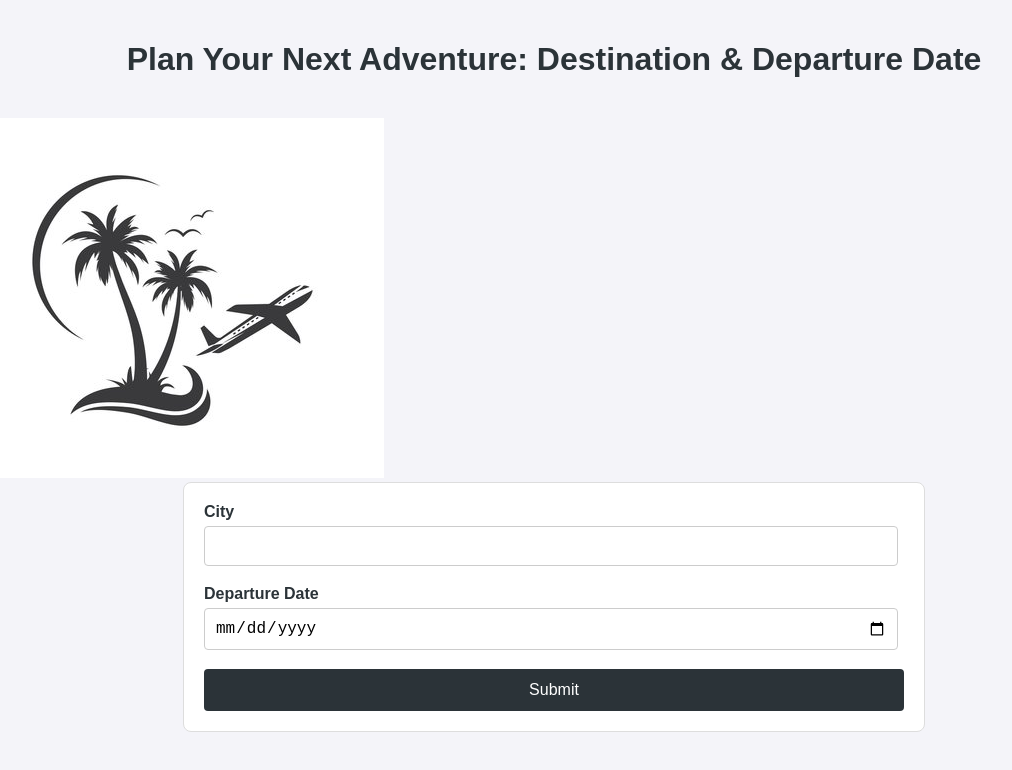
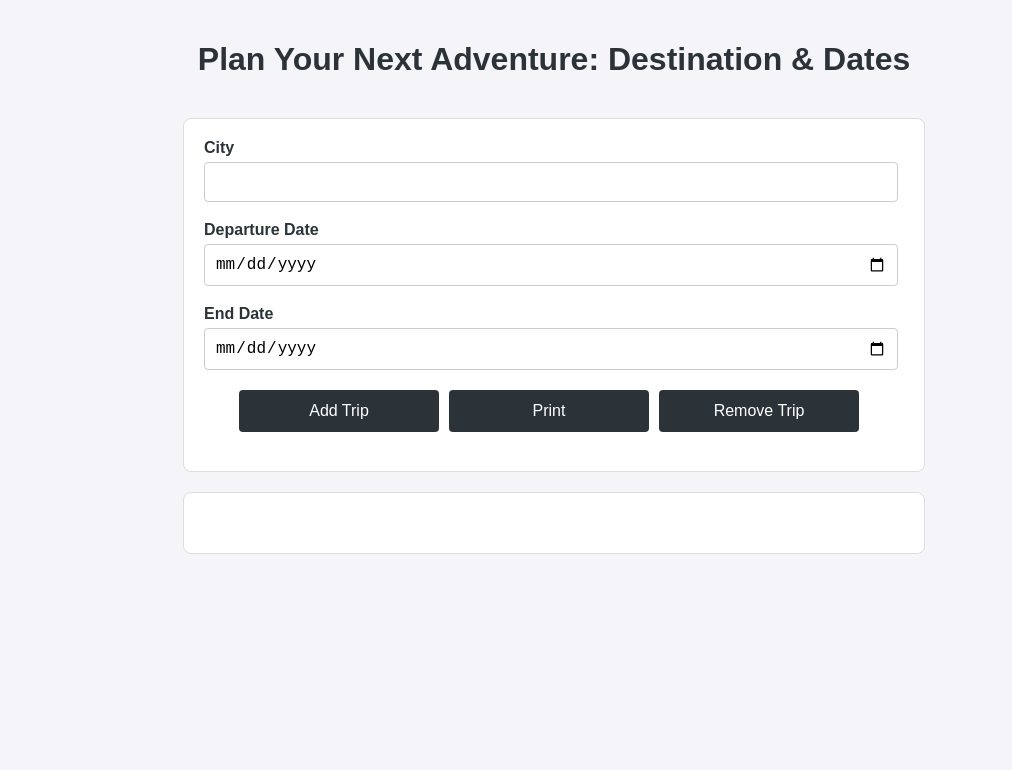
Before and after one commit to masaabuaisheh/Travel-App-Project---Udacity, a website built with webpack: page src/client/views/index.html in a window 1280 px wide. Shown: the whole page, without its empty margins (86-1098 px from the left). Built offline with nearby package versions, Linux system fonts and the light colour scheme.

Commit message:
add new features

```diff
--- a/src/client/index.js
+++ b/src/client/index.js
@@ -1,4 +1,7 @@
 import { handleSubmit } from "./scripts/handleSubmit";
+import { printTrip } from "./scripts/printTrip";
+import { removeTrip } from "./scripts/removeTrip";
+
 import "./public/style/mainstyle.scss";
 // import logo from "./public/images/logo.jpg";
-export { handleSubmit };
+export { handleSubmit, printTrip, removeTrip };
--- a/src/client/public/style/mainstyle.scss
+++ b/src/client/public/style/mainstyle.scss
@@ -52,8 +52,8 @@ form {
   }
 
   button {
-    display: block;
-    width: 100%;
+    display: inline-block;
+    width: 200px;
     padding: 12px;
     background-color: $primary-color;
     color: #fff;
@@ -61,6 +61,7 @@ form {
     border-radius: 4px;
     cursor: pointer;
     font-size: 16px;
+    margin-right: 10px;
 
     &:hover {
       background-color: darken($primary-color, 10%);
@@ -68,9 +69,17 @@ form {
   }
 }
 
+// Button Container Styles
+.form-buttons {
+  display: flex;
+  justify-content: center;
+  margin-top: 20px;
+}
+
 // Error Messages
 #city-error,
-#date-error {
+#start-date-error,
+#end-date-error {
   color: $error-color;
   font-size: 14px;
   margin-top: 5px;
@@ -96,6 +105,11 @@ form {
     margin: 5px 0;
   }
 
+  #trip-length {
+    font-weight: bold;
+    color: $primary-color;
+  }
+
   .cityPic {
     margin-top: 15px;
 
--- /dev/null
+++ b/src/client/scripts/printTrip.js
@@ -0,0 +1,15 @@
+function printTrip() {
+  const tripData = document.getElementById("trip-data").innerHTML;
+  const printWindow = window.open("", "", "height=600,width=800");
+  printWindow.document.write("<html><head><title>Print Trip</title>");
+  printWindow.document.write(
+    "<style>body{font-family: Arial, sans-serif; margin: 20px;}</style>"
+  );
+  printWindow.document.write("</head><body >");
+  printWindow.document.write(tripData);
+  printWindow.document.write("</body></html>");
+  printWindow.document.close();
+  printWindow.print();
+}
+
+export { printTrip };
--- /dev/null
+++ b/src/client/scripts/removeTrip.js
@@ -0,0 +1,11 @@
+function removeTrip() {
+  const tripDataDiv = document.getElementById("trip-data");
+  const cityName = document.getElementById("city");
+  const Date = document.getElementById("date");
+  tripDataDiv.classList.add("hidden");
+  tripDataDiv.innerHTML = ""; // Clear the content
+  cityName.value = "";
+  Date.value = "";
+}
+
+export { removeTrip };
--- a/src/client/views/index.html
+++ b/src/client/views/index.html
@@ -4,11 +4,11 @@
     <meta charset="UTF-8" />
     <meta name="viewport" content="width=device-width, initial-scale=1.0" />
     <title>TripTales: Crafting Your Ultimate Travel Plan</title>
+    <link rel="stylesheet" href="styles.css" />
   </head>
   <body>
     <!-- Form -->
-    <h1>Plan Your Next Adventure: Destination & Departure Date</h1>
-    <img src="../public/images/logo.jpg"/>
+    <h1>Plan Your Next Adventure: Destination & Dates</h1>
     <form onsubmit="return Client.handleSubmit(event)">
       <div>
         <label for="city">City</label>
@@ -16,20 +16,33 @@
         <div id="city-error" style="color: red"></div>
       </div>
       <div>
-        <label for="date">Departure Date</label>
-        <input type="date" name="date" id="date" />
-        <div id="date-error" style="color: red"></div>
+        <label for="start-date">Departure Date</label>
+        <input type="date" name="start-date" id="start-date" />
+        <div id="start-date-error" style="color: red"></div>
       </div>
-      <button>Submit</button>
+      <div>
+        <label for="end-date">End Date</label>
+        <input type="date" name="end-date" id="end-date" />
+        <div id="end-date-error" style="color: red"></div>
+      </div>
+      <div class="form-buttons">
+        <button type="submit">Add Trip</button>
+        <button type="button" onclick="return Client.printTrip()">Print</button>
+        <button type="button" onclick="return Client.removeTrip()">
+          Remove Trip
+        </button>
+      </div>
     </form>
     <!-- Output -->
-    <div class="flight-data" style="display: none">
+    <div class="flight-data" id="trip-data">
       <h2 id="Rdays"></h2>
       <p class="cityName"></p>
       <p class="temp"></p>
       <p class="max-temp"></p>
       <p class="min-temp"></p>
       <p class="weather"></p>
+      <p id="trip-length"></p>
+      <!-- Display trip length here -->
       <div class="cityPic"></div>
     </div>
     <!-- Bundle JS -->
```
